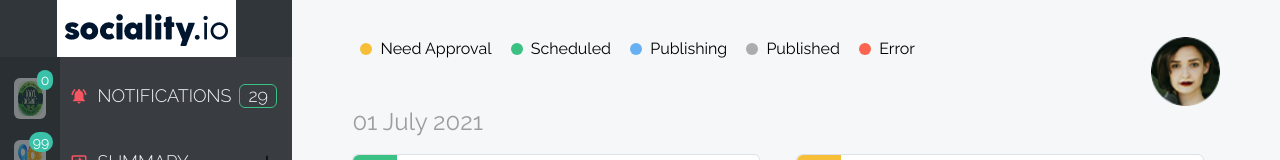
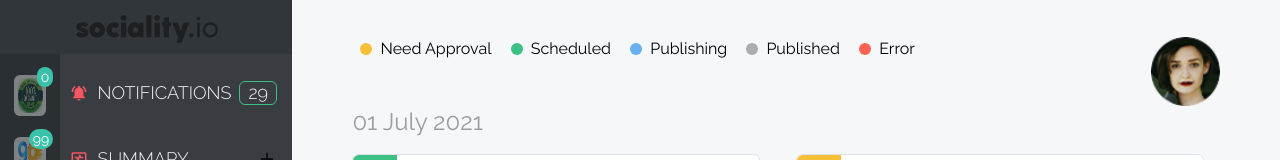
Before and after one commit to yilmazcite/application-case, a React (Create React App) app: page / in a window 1280 px wide. Shown: the top 160 px of the page. Built offline with nearby package versions, Linux system fonts and the light colour scheme.

Commit message:
extra touches of styling

```diff
--- a/src/components/Sidebar/Brands.js
+++ b/src/components/Sidebar/Brands.js
@@ -30,7 +30,7 @@ const Brands = () => {
       "absolute top-[-0.50rem] right-[-0.45rem] px-1 rounded-full text-sm text-brandsBg bg-brandsNotificationBg cursor-default";
     const selectedBrandStyle = isClicked
       ? "absolute left-[-1.06rem] top-[-1px] border w-[0.5rem] h-[2.7rem] border-accordionMenuItem bg-accordionMenuItem rounded-r-md"
-      : "absolute left-0 top-0 w-[2.7rem] h-[2.6rem] bg-brandsBgDefault opacity-60 cursor-pointer";
+      : "absolute fixed left-0 top-0 w-[3.5rem] h-[2.6rem] bg-brandsBgDefault opacity-60 cursor-pointer";
 
     return (
       <div key={brand.id} id={brand.id} onClick={() => clickHandler(brand.id)}>
--- a/src/components/Sidebar/Sidebar.js
+++ b/src/components/Sidebar/Sidebar.js
@@ -2,12 +2,12 @@ import React from "react";
 
 import Brands from "./Brands";
 import AccordionMenu from "./AccordionMenu";
-import socialityBrand from "../../assets/brands/sociality-brand/sociality-brand.png";
+import socialityBrand from "../../assets/brands/sociality-brand/sociality.io.png";
 
 const Sidebar = () => {
   return (
     <section>
-      <div className="flex justify-center bg-socialityBrandBg cursor-pointer">
+      <div className="flex justify-center py-1 bg-socialityBrandBg cursor-pointer">
         <img src={socialityBrand} alt="sociality.io" />
       </div>
       <div className="flex h-full">
```
Also changed, not shown: src/components/Post/Post.js (+5 -2 lines), src/assets/brands/sociality-brand/sociality.io.png (added).
